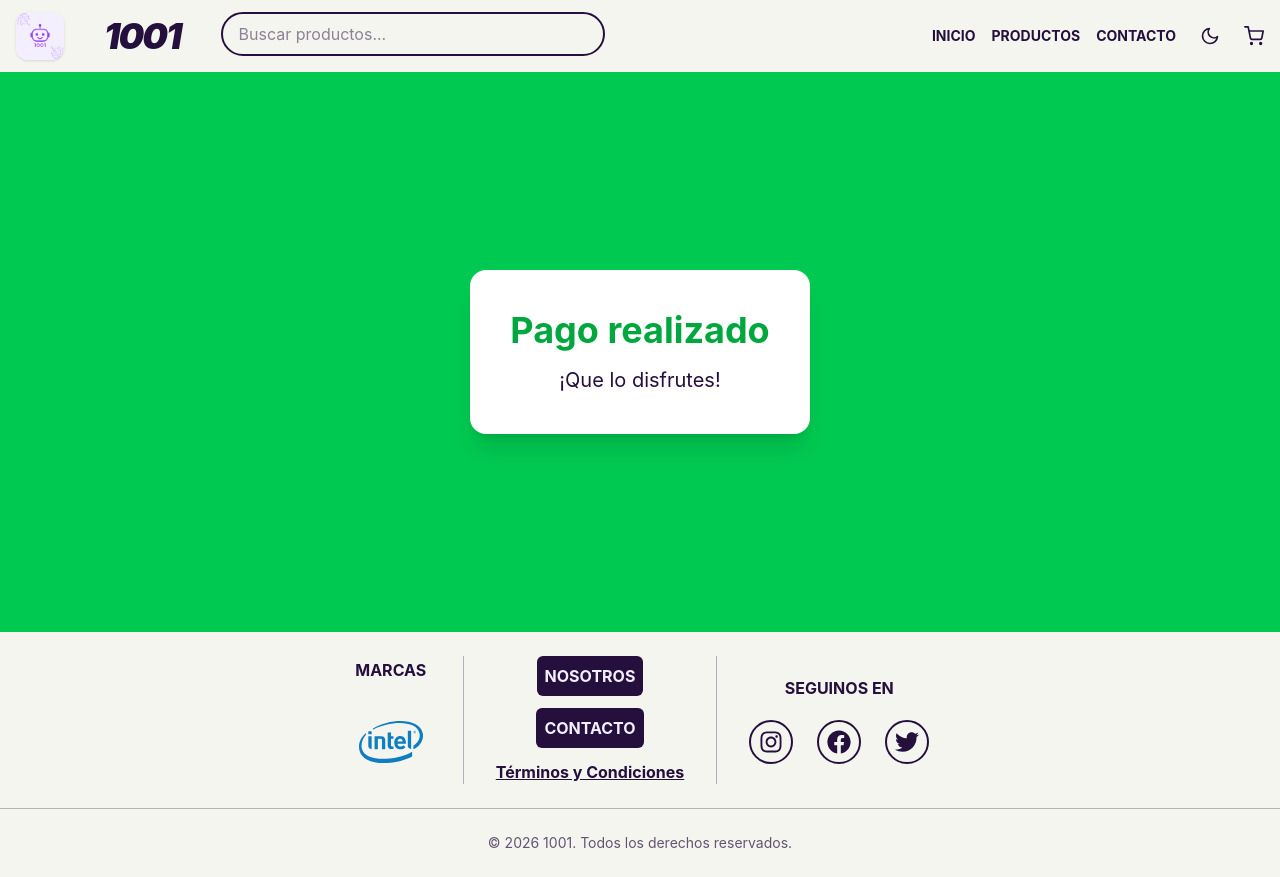
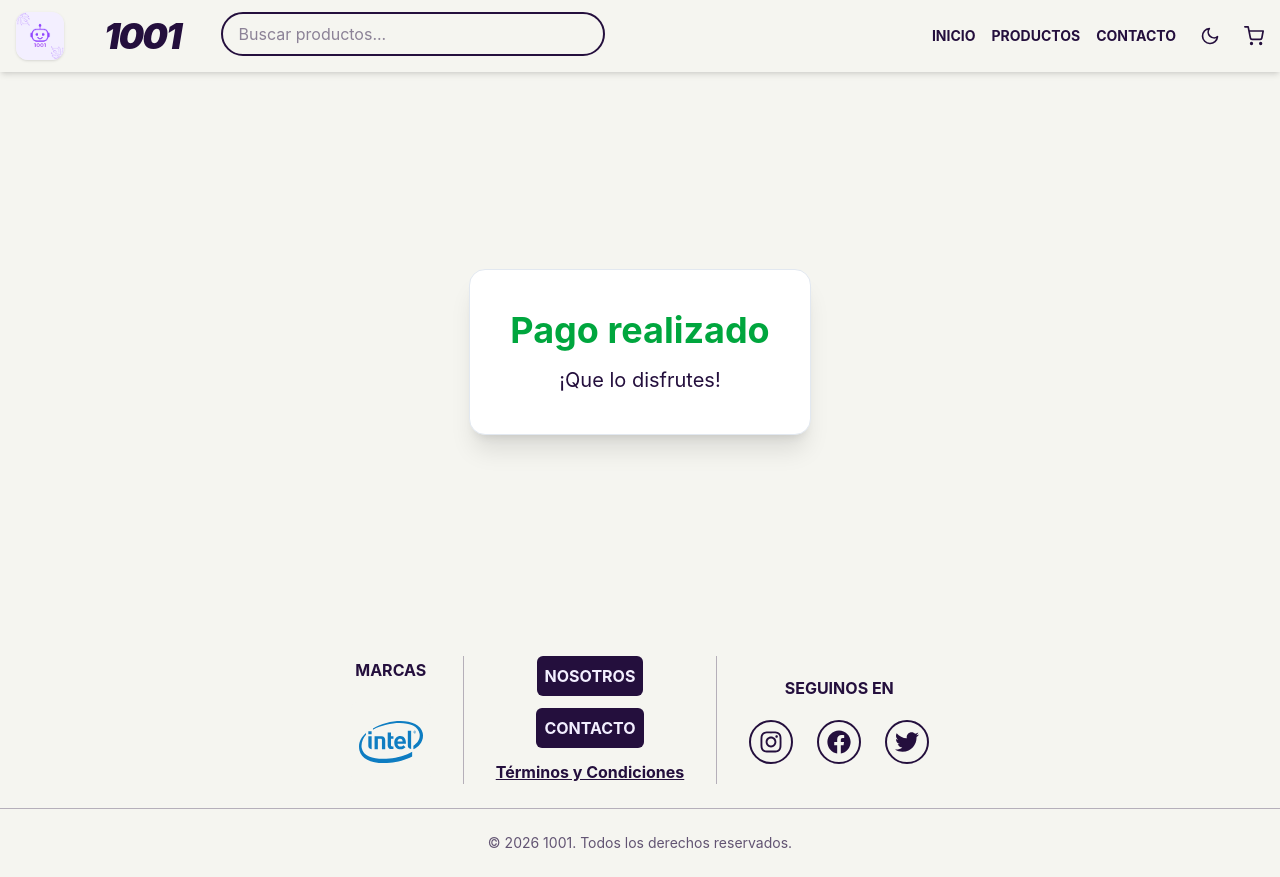
Before and after one commit to SebastianCastignani/tp-tienda-online-, a React (Vite) app: page /pago-exitoso in a window 1280 px wide. Built offline with nearby package versions, Linux system fonts and the light colour scheme.

Commit message:
se arreglo el modo oscuro de la pagina de pago

```diff
--- a/src/pages/Pago.jsx
+++ b/src/pages/Pago.jsx
@@ -15,15 +15,15 @@ export default function Pago() {
   };
 
   const estiloCard = (seleccionada) =>
-    `border rounded-xl p-4 cursor-pointer transition
+    `border rounded-xl p-4 cursor-pointer transition-colors
     ${
       seleccionada
-        ? "border-green-500 bg-green-100"
-        : "border-slate-300 hover:border-slate-500"
+        ? "border-green-500 bg-green-100 dark:bg-green-900/30 dark:border-green-400"
+        : "border-slate-300 dark:border-slate-700 hover:border-slate-500 dark:hover:border-slate-500"
     }`;
 
   return (
-    <main className="max-w-4xl mx-auto px-6 py-8">
+    <main className="max-w-4xl mx-auto px-6 py-8 text-text-light dark:text-text-dark">
       <h1 className="text-3xl font-bold mb-8">
         Finalizar compra
       </h1>
--- a/src/pages/PagoExitoso.jsx
+++ b/src/pages/PagoExitoso.jsx
@@ -1,12 +1,12 @@
 export default function PagoExitoso() {
   return (
-    <main className="min-h-[70vh] flex items-center justify-center bg-green-500">
-      <div className="bg-white p-10 rounded-2xl shadow-xl text-center">
-        <h1 className="text-4xl font-bold text-green-600 mb-4">
+    <main className="min-h-[70vh] flex items-center justify-center px-6">
+      <div className="bg-white dark:bg-slate-900 border border-slate-200 dark:border-slate-700 p-10 rounded-2xl shadow-xl text-center">
+        <h1 className="text-4xl font-bold text-green-600 dark:text-green-400 mb-4">
           Pago realizado
         </h1>
 
-        <p className="text-xl">
+        <p className="text-xl text-text-light dark:text-text-dark">
           ¡Que lo disfrutes!
         </p>
       </div>
```
